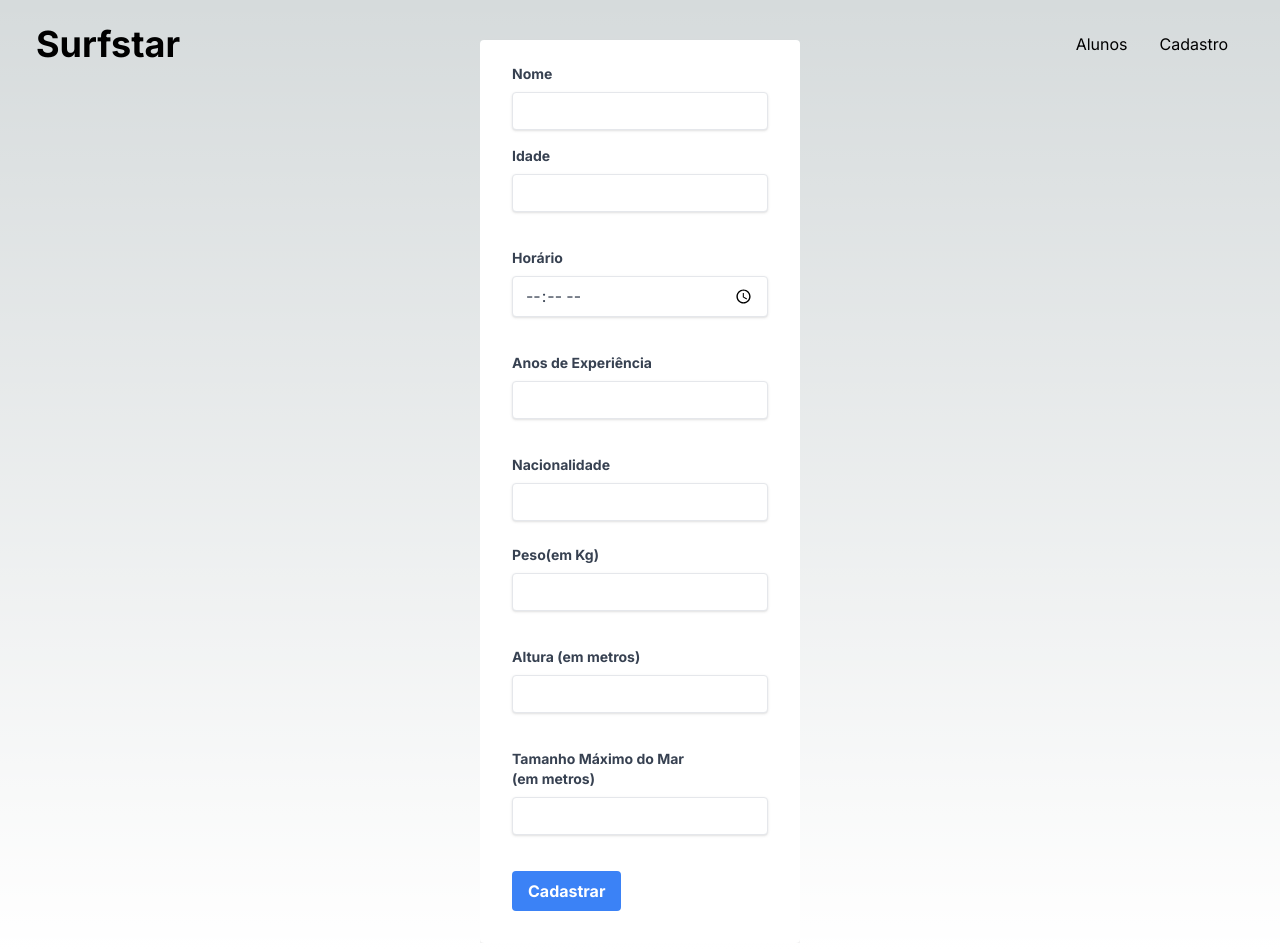
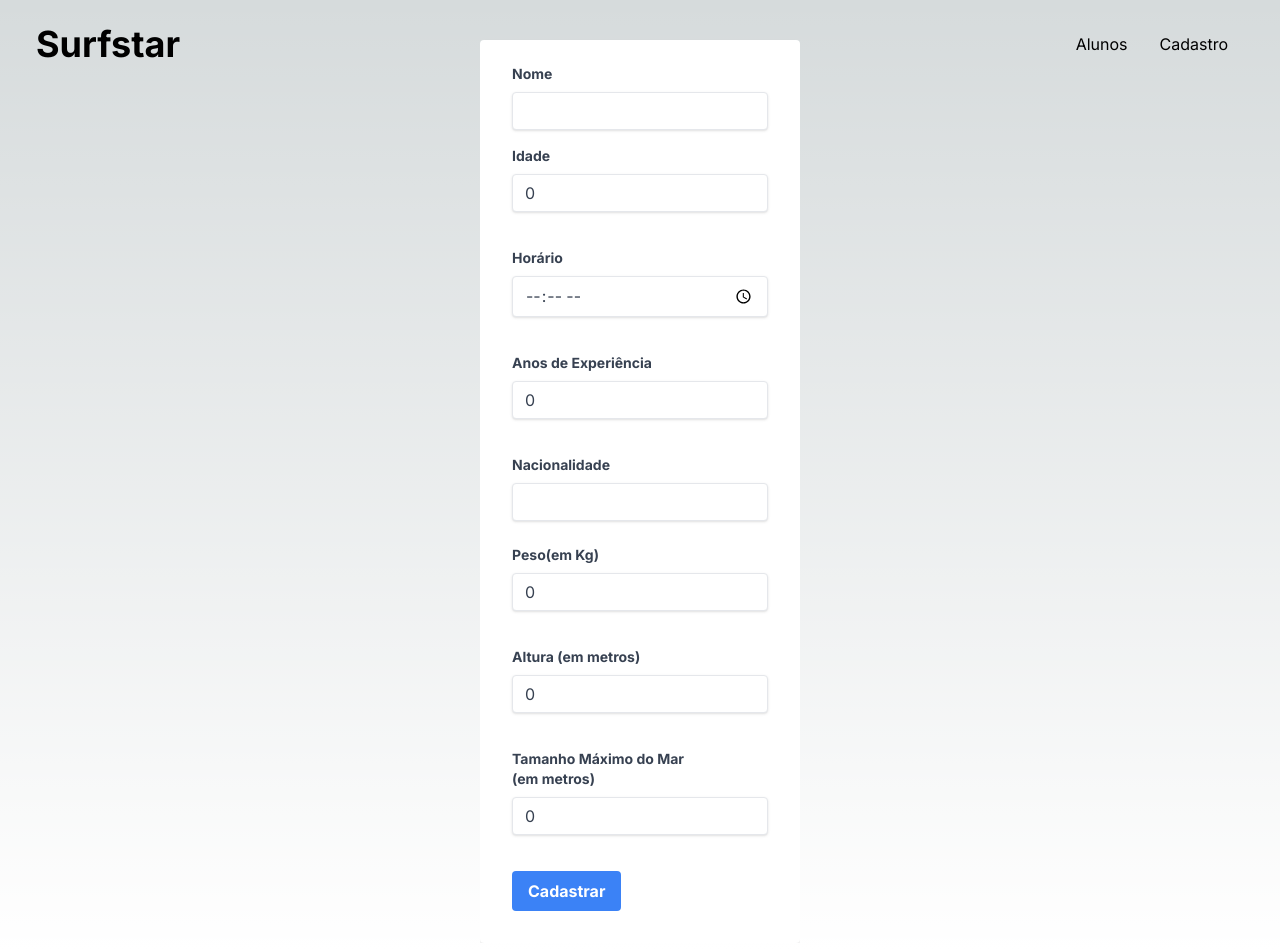
Before and after one commit to gabriel-vinicios/a3-frontend, a Next.js app: page /cadastro in a window 1280 px wide. Built offline with nearby package versions, Linux system fonts and the light colour scheme.

Commit message:
add value in inputs

```diff
--- a/src/app/cadastro/page.js
+++ b/src/app/cadastro/page.js
@@ -55,6 +55,7 @@ export default function Page() {
                                             Nome
                                         </label>
                                         <input
+                                        value={fields.nome}
                                             onChange={(e) => setFields({ ...fields, nome: e.target.value })}
                                             className="shadow appearance-none border rounded w-full py-2 px-3 text-gray-700 leading-tight focus:outline-none focus:shadow-outline" id="username" type="text" />
                                     </div>
@@ -65,6 +66,7 @@ export default function Page() {
                                         <input
                                             min="1"
                                             step="1"
+                                            value={fields.idade}
                                             onChange={(e) => { setFields({ ...fields, idade: e.target.value }) }}
                                             className="shadow appearance-none border rounded w-full py-2 px-3 text-gray-700 mb-3 leading-tight focus:outline-none focus:shadow-outline" id="password" type="number" placeholder="" />
                                     </div>
@@ -73,6 +75,7 @@ export default function Page() {
                                             Horário
                                         </label>
                                         <input
+                                            value={fields.horario}
                                             onChange={(e) => setFields({ ...fields, horario: e.target.value })}
                                             className="shadow appearance-none border rounded w-full py-2 px-3 text-gray-700 mb-3 leading-tight focus:outline-none focus:shadow-outline" id="password" type="time" placeholder="" />
                                     </div>
@@ -83,6 +86,7 @@ export default function Page() {
                                         <input
                                             min="1"
                                             step="1"
+                                            value={fields.experiencia}
                                             onChange={(e) => { setFields({ ...fields, experiencia: e.target.value }) }}
                                             className="shadow appearance-none border rounded w-full py-2 px-3 text-gray-700 mb-3 leading-tight focus:outline-none focus:shadow-outline" id="password" type="number" placeholder="" />
                                     </div>
@@ -91,6 +95,7 @@ export default function Page() {
                                             Nacionalidade
                                         </label>
                                         <input
+                                            value={fields.nacionalidade}
                                             onChange={(e) => setFields({ ...fields, nacionalidade: e.target.value })}
                                             className="shadow appearance-none border rounded w-full py-2 px-3 text-gray-700 leading-tight focus:outline-none focus:shadow-outline" id="username" type="text" />
                                     </div>
@@ -101,6 +106,7 @@ export default function Page() {
                                         <input
                                             min="1"
                                             step="any"
+                                            value={fields.peso}
                                             onChange={(e) => { setFields({ ...fields, peso: e.target.value }) }}
                                             className="shadow appearance-none border rounded w-full py-2 px-3 text-gray-700 mb-3 leading-tight focus:outline-none focus:shadow-outline" id="password" type="number" placeholder="" />
                                     </div>
@@ -111,6 +117,7 @@ export default function Page() {
                                         <input
                                             min="1"
                                             step="any"
+                                            value={fields.altura}
                                             onChange={(e) => { setFields({ ...fields, altura: e.target.value }) }}
                                             className="shadow appearance-none border rounded w-full py-2 px-3 text-gray-700 mb-3 leading-tight focus:outline-none focus:shadow-outline" id="password" type="number" placeholder="" />
                                     </div>
@@ -122,6 +129,7 @@ export default function Page() {
                                         <input
                                             min="1"
                                             step="any"
+                                            value={fields.tamanhomarmax}
                                             onChange={(e) => { setFields({ ...fields, tamanhomarmax: e.target.value }) }}
                                             className="shadow appearance-none border rounded w-full py-2 px-3 text-gray-700 mb-3 leading-tight focus:outline-none focus:shadow-outline" id="password" type="number" placeholder="" />
                                     </div>
```
